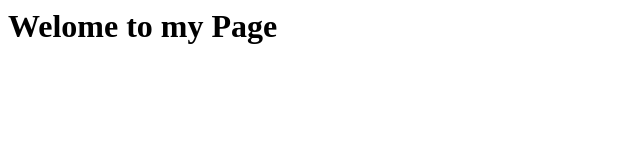
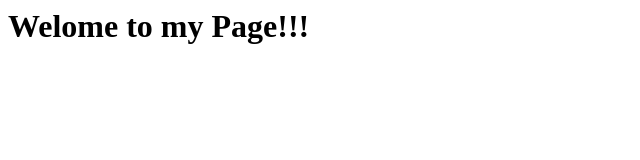
Before and after one commit to SuryaRahul35/Web-server, a plain HTML site: page index.html in a window 1280 px wide. Shown: the full height of the page, 0-640 px from the left. Drawn offline with Linux system fonts and the light colour scheme.

Commit message:
Update index.html

```diff
--- a/index.html
+++ b/index.html
@@ -1 +1 @@
-<h1>Welome to my Page</h1>
+<h1>Welome to my Page!!!</h1>
```
